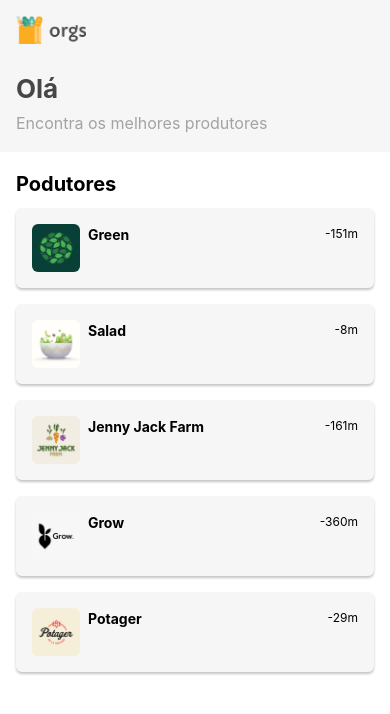
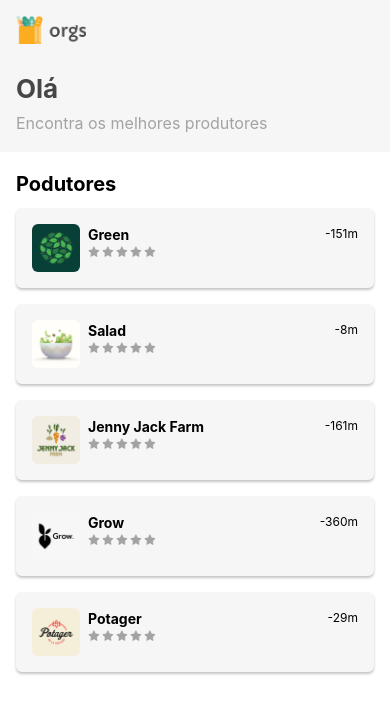
Before and after one commit to ailtonArruda/orgsHooks, a React Native app: screen / in a window 390 px wide. Shown: the top 714 px of the page. Built offline with nearby package versions, Linux system fonts and the light colour scheme.

Commit message:
editar estrelas de avaliação

```diff
--- /dev/null
+++ b/src/componentes/Estrelas.js
@@ -0,0 +1,54 @@
+import React, { useState } from "react";
+import { Image, StyleSheet, View, TouchableOpacity } from "react-native";
+
+
+import estrela from "../assets/estrela.png";
+import estrelaCinza from "../assets/estrelaCinza.png";
+
+export default function Estrelas({
+    quantidade: quantidadeAntiga,
+    editavel = true,
+    grande = false,
+}){
+    const [ quantidade, setQuantidade ] = useState(quantidadeAntiga);
+    const estilos = estilosFuncao(grande);
+
+    const getImage = (index) => {
+        if (index < quantidade){
+            return estrela;
+        }
+        return estrelaCinza;
+    }
+
+    const RenderEstrelas = () => {
+        const listaEstrelas = [];
+        for (let i = 0; i < 5; i++){
+            listaEstrelas.push(
+                <TouchableOpacity
+                    key={i}
+                    onPress={() => setQuantidade(i + 1)}
+                    disabled={!editavel}
+                >
+                    <Image source={getImage(i)} style={estilos.estrela}/>
+                </TouchableOpacity>
+            );
+        }
+
+        return listaEstrelas;
+    }
+
+    return <View style={estilos.estrelas}>
+        <RenderEstrelas/>
+    </View>
+};
+
+const estilosFuncao = (grande) => StyleSheet.create({
+    estrelas: {
+        flexDirection: 'row'
+    },
+    estrela: {
+        width: grande ? 36 : 12,
+        height: grande ? 36 : 12,
+        marginRight: 2,
+    }
+})
--- a/src/telas/home/componentes/Produtor.js
+++ b/src/telas/home/componentes/Produtor.js
@@ -1,14 +1,28 @@
-import React from "react";
-import { Text, View, Image, StyleSheet } from "react-native";
+import React, { useState } from "react";
+import { Text, View, Image, StyleSheet, TouchableOpacity } from "react-native";
+
+import Estrelas from "../../../componentes/Estrelas";
 
 export default function Produtor({ nome, Imagem, distancia, estrelas}){
-    return <View style={estilos.cartao}>
+    const [selecionado, setSelecionado] = useState(false);
+
+    return <TouchableOpacity
+                onPress={() => setSelecionado(!selecionado)}
+                style={estilos.cartao}
+            >
                 <Image source={Imagem} style={estilos.imagem} accessibilityLabel={nome}/>
                 <View style={estilos.informacoes}>
-                    <Text style={estilos.nome}>{ nome }</Text>
+                    <View>
+                        <Text style={estilos.nome}>{ nome }</Text>
+                        <Estrelas
+                            quantidade={ estrelas }
+                            editavel={selecionado}
+                            grande={selecionado}
+                        />
+                    </View>
                     <Text style={estilos.distancia}>{ distancia }</Text>
                 </View>
-           </View>
+           </TouchableOpacity>
 };
 
 const estilos = StyleSheet.create({
```
